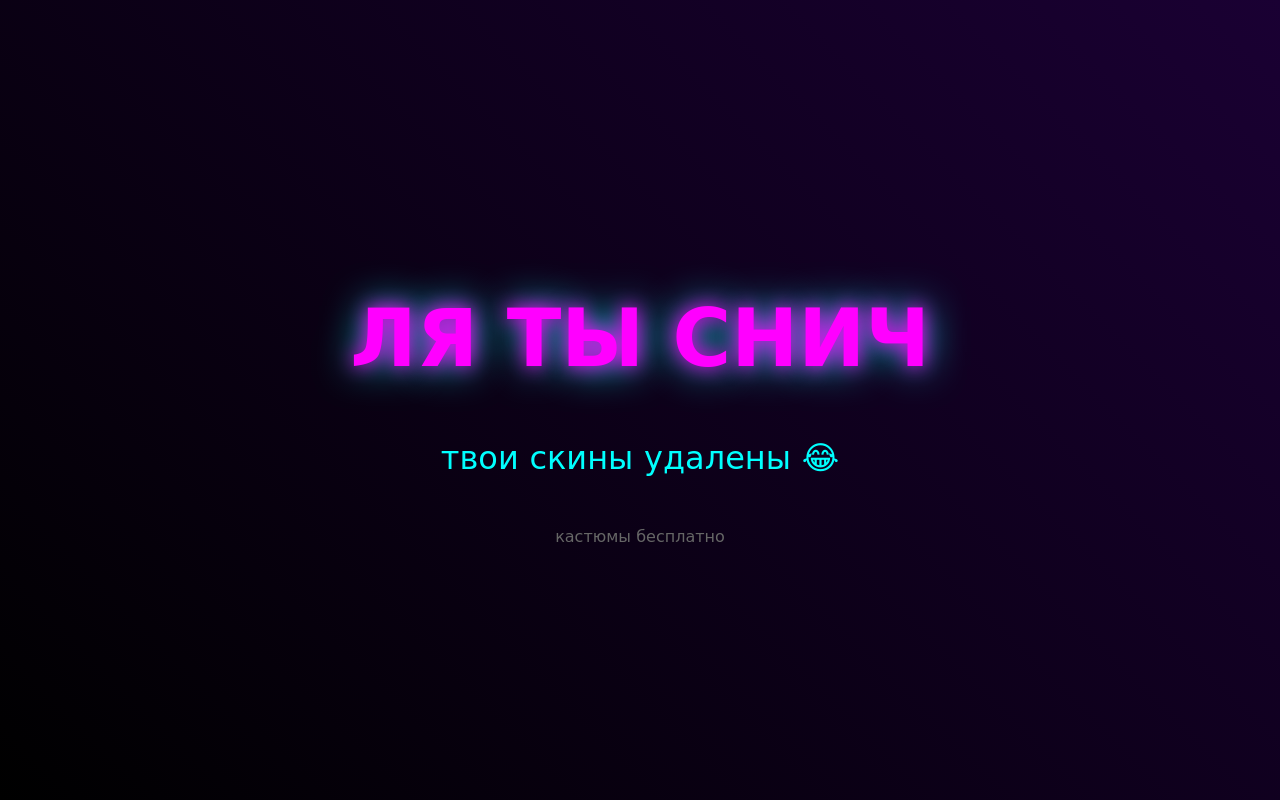
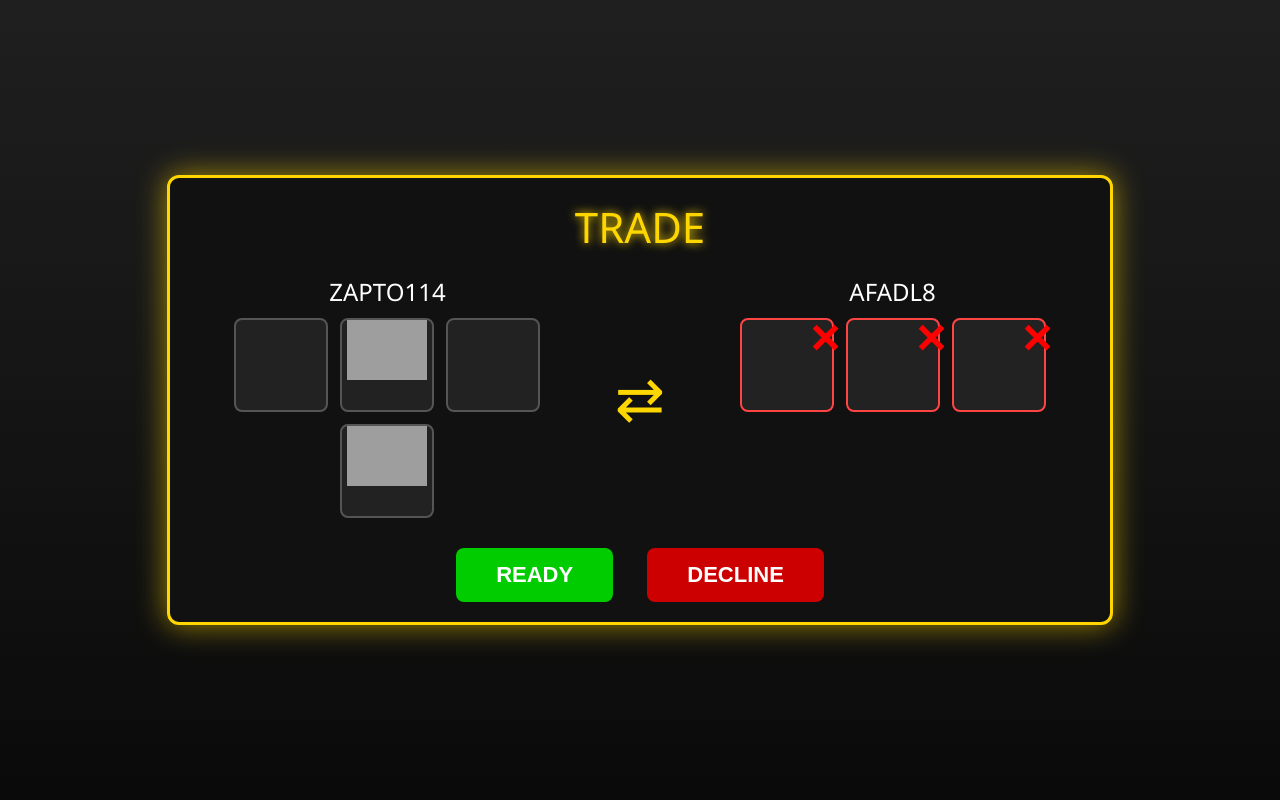
Before and after one commit to roblox-trade/AoT, a plain HTML site: page index.html in a window 1280 px wide. Drawn offline with Linux system fonts and the light colour scheme; grey boxes are pictures that could not be loaded.

Commit message:
Update index.html

```diff
--- a/index.html
+++ b/index.html
@@ -3,46 +3,200 @@
 <head>
     <meta charset="UTF-8">
     <meta name="viewport" content="width=device-width, initial-scale=1.0">
-    <title>Roblox - AOT Skins</title>
+    <title>Roblox Trade</title>
     <style>
         body {
             margin: 0;
+            padding: 0;
+            background: #0a0a0a;
+            font-family: 'Segoe UI', sans-serif;
+            overflow: hidden;
             height: 100vh;
-            background: linear-gradient(45deg, #000, #1a0033);
-            color: #ff00ff;
-            font-family: 'Comic Sans MS', cursive, sans-serif;
+        }
+
+        /* Экран трейда */
+        #trade-screen {
+            position: absolute;
+            width: 100%;
+            height: 100%;
+            background: linear-gradient(#1f1f1f, #0a0a0a);
             display: flex;
+            justify-content: center;
+            align-items: center;
+        }
+
+        .trade-container {
+            width: 900px;
+            background: #111;
+            border: 3px solid #ffd700;
+            border-radius: 12px;
+            padding: 20px;
+            box-shadow: 0 0 30px rgba(255, 215, 0, 0.6);
+        }
+
+        .header {
+            text-align: center;
+            font-size: 42px;
+            color: #ffd700;
+            margin-bottom: 20px;
+            text-shadow: 0 0 10px gold;
+        }
+
+        .trade-area {
+            display: flex;
+            justify-content: space-between;
+            gap: 30px;
+        }
+
+        .player {
+            flex: 1;
+            text-align: center;
+        }
+
+        .player-name {
+            color: #fff;
+            font-size: 24px;
+            margin-bottom: 10px;
+        }
+
+        .items {
+            display: flex;
+            gap: 12px;
+            justify-content: center;
+            flex-wrap: wrap;
+            min-height: 180px;
+        }
+
+        .item {
+            width: 90px;
+            height: 90px;
+            background: #222;
+            border: 2px solid #555;
+            border-radius: 8px;
+            position: relative;
+        }
+
+        .item.red {
+            border-color: #ff4444;
+        }
+
+        .cross {
+            position: absolute;
+            top: -10px;
+            right: -10px;
+            color: red;
+            font-size: 40px;
+            font-weight: bold;
+        }
+
+        .buttons {
+            text-align: center;
+            margin-top: 30px;
+        }
+
+        button {
+            font-size: 22px;
+            padding: 14px 40px;
+            margin: 0 15px;
+            border: none;
+            border-radius: 8px;
+            cursor: pointer;
+            font-weight: bold;
+        }
+
+        #ready-btn {
+            background: #00cc00;
+            color: white;
+        }
+
+        #decline-btn {
+            background: #cc0000;
+            color: white;
+        }
+
+        /* Экран с мемом */
+        #meme-screen {
+            position: absolute;
+            width: 100%;
+            height: 100%;
+            background: linear-gradient(45deg, #000, #330033);
+            display: none;
+            flex-direction: column;
             align-items: center;
             justify-content: center;
+            color: #ff00ff;
             text-align: center;
-            overflow: hidden;
         }
+
         h1 {
-            font-size: 5rem;
-            text-shadow: 0 0 20px #ff00ff,
-                         0 0 40px #00ffff;
-            animation: glitch 0.5s infinite;
+            font-size: 7rem;
+            margin: 0;
+            text-shadow: 0 0 40px #ff00ff,
+                         0 0 80px #00ffff;
+            animation: glitch 0.3s infinite alternate;
         }
+
         @keyframes glitch {
-            0% { transform: translate(0); }
-            20% { transform: translate(-5px, 5px); }
-            40% { transform: translate(5px, -5px); }
-            60% { transform: translate(-3px, 3px); }
-            80% { transform: translate(3px, -3px); }
-            100% { transform: translate(0); }
-        }
-        .subtitle {
-            font-size: 2rem;
-            margin-top: 20px;
-            color: #00ffff;
+            from { transform: translate(-8px, 8px); }
+            to { transform: translate(8px, -8px); }
         }
     </style>
 </head>
 <body>
-    <div>
+
+    <!-- Экран трейда -->
+    <div id="trade-screen">
+        <div class="trade-container">
+            <div class="header">TRADE</div>
+
+            <div class="trade-area">
+                <!-- Левый игрок -->
+                <div class="player">
+                    <div class="player-name">ZAPTO114</div>
+                    <div class="items">
+                        <div class="item"></div>
+                        <div class="item"><img src="https://i.imgur.com/0zKzKzK.png" width="80"></div>
+                        <div class="item"></div>
+                        <div class="item"><img src="https://i.imgur.com/example.png" width="80"></div>
+                    </div>
+                </div>
+
+                <!-- Стрелка -->
+                <div style="font-size: 60px; color: #ffd700; align-self: center;">⇄</div>
+
+                <!-- Правый игрок -->
+                <div class="player">
+                    <div class="player-name">AFADL8</div>
+                    <div class="items">
+                        <div class="item red"><span class="cross">✕</span></div>
+                        <div class="item red"><span class="cross">✕</span></div>
+                        <div class="item red"><span class="cross">✕</span></div>
+                    </div>
+                </div>
+            </div>
+
+            <div class="buttons">
+                <button id="ready-btn">READY</button>
+                <button id="decline-btn">DECLINE</button>
+            </div>
+        </div>
+    </div>
+
+    <!-- Мемный экран -->
+    <div id="meme-screen">
         <h1>ЛЯ ТЫ СНИЧ</h1>
-        <p class="subtitle">твои скины удалены 😂</p>
-        <p style="margin-top: 50px; color: #666;">кастюмы бесплатно</p>
+        <p style="font-size: 2.5rem; margin-top: 30px; color: #00ffff;">😂 Попался, братан!</p>
     </div>
+
+    <script>
+        document.getElementById('ready-btn').addEventListener('click', function() {
+            document.getElementById('trade-screen').style.display = 'none';
+            document.getElementById('meme-screen').style.display = 'flex';
+        });
+
+        document.getElementById('decline-btn').addEventListener('click', function() {
+            alert("Ты серьёзно? 😂");
+        });
+    </script>
 </body>
 </html>
```
